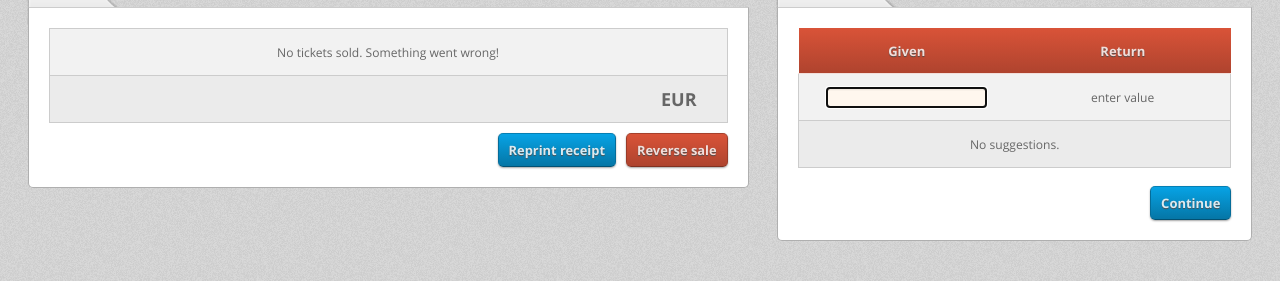
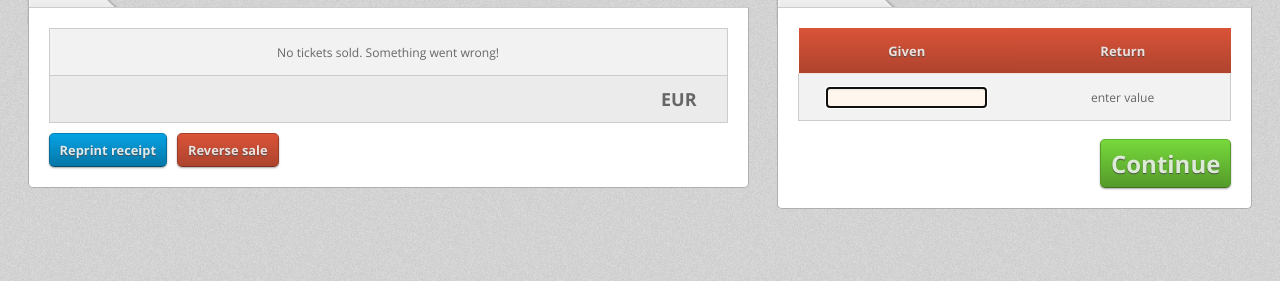
Before and after one commit to Atlantic777/c4sh, a Django app: template c4sh/templates/frontend/sale.html in a window 1280 px wide. Shown: the part 75-356 px from the top of the page. Run offline with Django 3.2, Linux system fonts and the light colour scheme; the template is opened without the code that fills it, so the values that code supplies are empty; parts of the project's set-up code (start-up, migrations or seed data) failed here and were passed over.

Commit message:
cleaned up frontend sale view

```diff
--- a/c4sh/backend/static/css/frontend.css
+++ b/c4sh/backend/static/css/frontend.css
@@ -33,3 +33,8 @@ a.button.small {
 	font-size: x-small;
 	padding: 3px 6px;
 }
+
+/* larger continue button */
+a.button.button-large {
+	font-size: x-large;
+}
--- a/c4sh/templates/frontend/sale.html
+++ b/c4sh/templates/frontend/sale.html
@@ -3,6 +3,7 @@
 <script type="text/javascript">
 	$(document).ready(function(){
 		$('#given').focus();
+		$('#given').select();
 
 		$('#reprint_receipt').click(function() {
 			$.ajax({
@@ -48,8 +49,10 @@
 						<td colspan="2" style="text-align:right;padding-right:30px;font-weight:bold;font-size:large;">{{sale.cached_sum|floatformat:2}} EUR</td>
 					</tr>
 				</table>
-				<a style="text-decoration:none;" href="{% url "desk-sale-reverse" sale.pk %}"><button style="float:right;margin-top:10px;margin-left:10px;" class="button">Reverse sale</button></a>
-				<button style="float:right;margin-top:10px;" id="reprint_receipt" class="button blue">Reprint receipt</button>
+				<div style="float:left;">
+					<a style="text-decoration:none;" href="{% url "desk-sale-reverse" sale.pk %}"><button style="float:right;margin-top:10px;margin-left:10px;" class="button">Reverse sale</button></a>
+					<button style="float:right;margin-top:10px;" id="reprint_receipt" class="button blue">Reprint receipt</button>
+				</div>
 			</section>
 		</article>
 		<article class="content-box col-super2p2 clear-rm">
@@ -68,24 +71,10 @@
 						<td><input id="given" name="given" onKeyUp="$('#changecalc').html((this.value-{{sale.cached_sum|floatformat:2}}).toFixed(2));"/></td>
 						<td id="changecalc">enter value</td>
 					</tr>
-					{% for given in cashlist %}
-					{% if given > sale.cached_sum %}
-					<tr>
-						<td>{{given}}</td>
-						<td>
-							<script>document.write(({{given}} - {{sale.cached_sum|floatformat:2}}).toFixed(2));</script>
-						</td>
-					</tr>
-					{% endif %}
-					{% empty %}
-					<tr>
-						<td colspan="2">No suggestions.</td>
-					</tr>
-					{% endfor %}
 				</table>
 				<br style="clear: both;"/>
 				<div style="text-align:right;">
-					<a href="{% url "dashboard" %}" class="button blue">Continue</a>
+					<a href="{% url "dashboard" %}" class="button green button-large">Continue</a>
 				</div>
 			</section>
 		</article>
```
